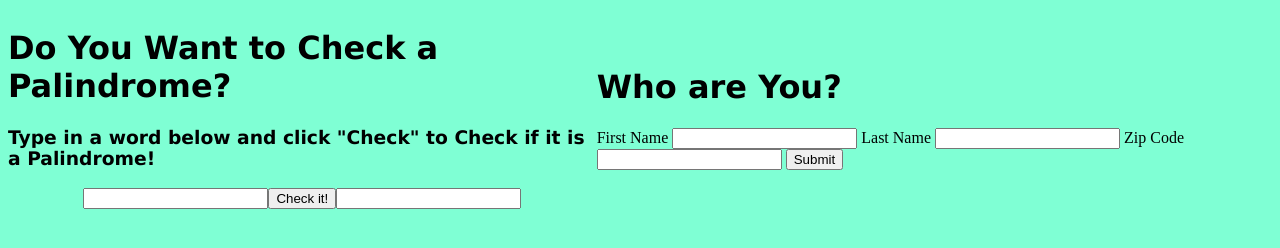
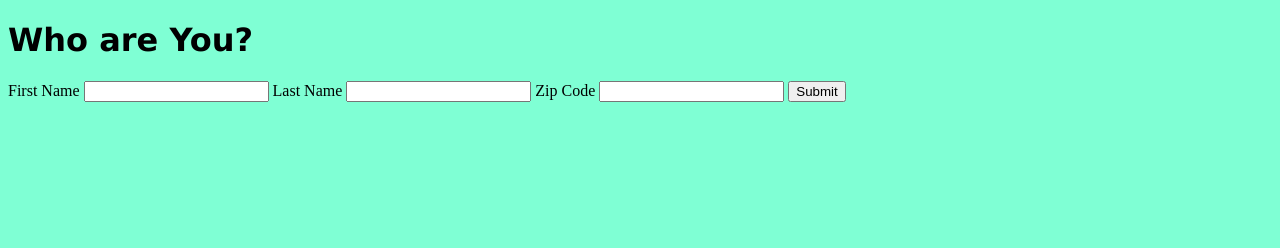
Before and after one commit to madmax1217/Validation, a plain HTML site: page index.html in a window 1280 px wide. Drawn offline with Linux system fonts and the light colour scheme.

Commit message:
Update index.html

```diff
--- a/index.html
+++ b/index.html
@@ -9,16 +9,6 @@
         <link rel="stylesheet" href="style.css">
     </head>
     <body>
-        <div class="wrapper"> <!--Main wrapper for my content-->
-            <div class="main-box">
-                <h1>Do You Want to Check a Palindrome?</h1><!--making this my title with an H1-->
-                <h3>Type in a word below and click "Check" to Check if it is a Palindrome!</h3><!--directions-->
-                <div class="item">
-                    <input type="text" id="txt" class="txt"><!--my input box-->
-                    <button class="btn" onclick="check()">Check it!</button><!--Button for submissions-->
-                    <input id="result"></input><!--This is where my message will show-->
-                </div>
-            </div>
             <div id="name-info">
                 <form>
                     <h1>Who are You?</h1>
```
